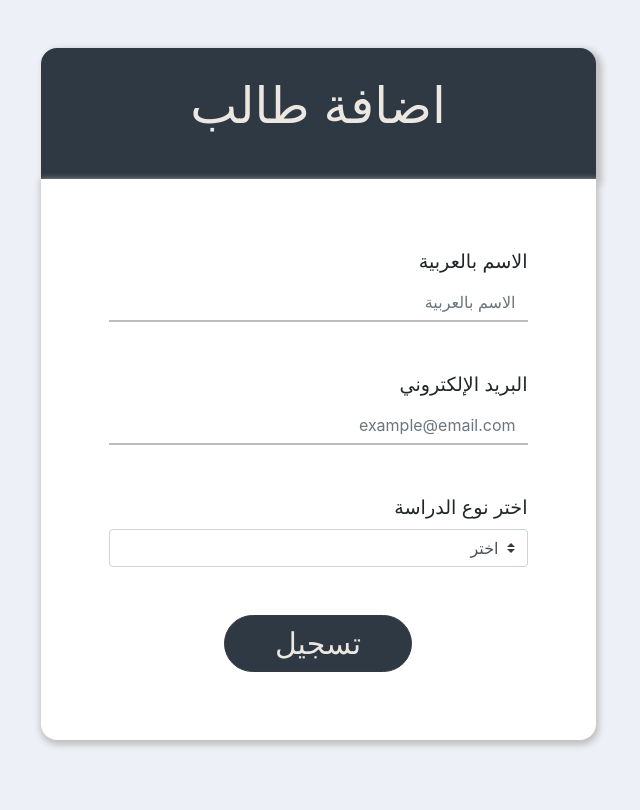
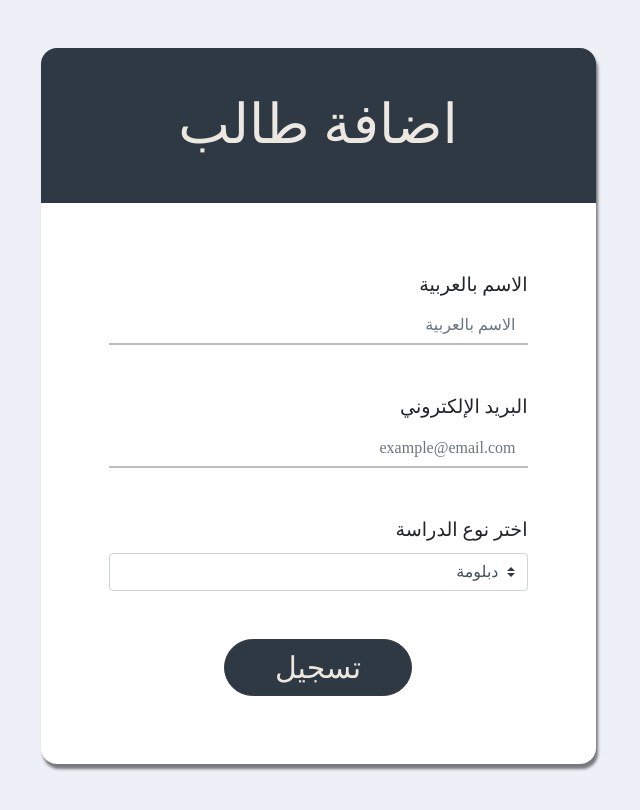
Before and after one commit to youssifYasser/post-graduate-system, a React (Create React App) app: page / in a window 1280 px wide. Shown: the whole page, without its empty margins (322-962 px from the left). Built offline with nearby package versions, Linux system fonts and the light colour scheme.

Commit message:
Added Validation

```diff
--- a/src/App.js
+++ b/src/App.js
@@ -1,6 +1,6 @@
 import React, { Component } from 'react';
 
-import AddStudent from './components/add-student/addStudent-container'
+import AddStudent from './Components/add-student/addStudent-container'
 
 class App extends Component {
   render() {
--- a/src/components/add-student/addStudent-container.js
+++ b/src/components/add-student/addStudent-container.js
@@ -1,27 +1,40 @@
-import React, { Component } from 'react';
+import React, { useState } from 'react';
 
 import AddStudentView from './addStudent-view';
 
-class AddStudent extends Component {
-    state = {
+const AddStudent = () => {
+    const [validated, setValidated] = useState(false)
+    const [student, setStudent] = useState({
         nameInArabic: '',
         email: '',
         type: ''
+    })
+
+    const handleChange = (event) => {
+        const { name, value } = event.target;
+        setStudent({ ...student, [name]: value });
     }
 
-    handleChange = (event) => {
-        const {name, value} = event.target;
-        this.setState({[name]: value});
+    const handleSubmit = (event) => {
+        event.preventDefault()
+        const form = event.currentTarget
+
+        if (form.checkValidity() === false) {
+            setValidated(true)
+            event.stopPropagation()
+        } else {
+            console.log(JSON.stringify(student))
+        }
     }
 
-    render() {
-        return(
-            <AddStudentView
-                state = {this.state}
-                handleChange = {this.handleChange}
-            />
-        )
-    }
+    return (
+        <AddStudentView
+            validated = {validated}
+            handleChange={handleChange}
+            handleSubmit={handleSubmit}
+        />
+    )
+
 }
 
 export default AddStudent;
--- a/src/components/add-student/addStudent-style.css
+++ b/src/components/add-student/addStudent-style.css
@@ -1,27 +1,36 @@
-/* .addStudent{
+.addStudent{
     font-family: 'Markazi Text', serif;
-} */
+}
+
 .addStudent .header{
     padding: 20px;
     background: #2f3944 !important;
     color: #ece8e1;
-    font-size: 50px;
+    font-size: 55px;
     border-radius: 1rem 1rem 0rem 0rem;
-    box-shadow: 4px 3px 6px 2px #c0c0c0;
     max-width: 50%;
     margin-left: auto;
     margin-right: auto;
+    box-shadow: 2px 5px 3px 0px rgba(0, 0, 0, 0.5);
+    transition: box-shadow 0.3s linear;
 }
-
+.addStudent .header p{
+    margin-top: 16px;
+}
 .addStudent .main{
     padding: 20px;
     background-color: #fff;
     border-radius: 0rem 0rem 1rem 1rem;
-    box-shadow: 1px 3px 6px 2px #c0c0c0;
     max-width: 50%;
     margin-left: auto;
     margin-right: auto;
+    box-shadow: 2px 5px 3px 0px rgba(0, 0, 0, 0.5);
+    transition: box-shadow 0.3s linear;
 }
+/* .addStudent .main:hover,
+.addStudent .header:hover{
+    box-shadow: 4px 10px 5px 0px rgba(0, 0, 0, 0.5);
+} */
 .addStudent .main .form-control{
     border-top: none;
     border-left: none;
--- a/src/components/add-student/addStudent-view.js
+++ b/src/components/add-student/addStudent-view.js
@@ -7,20 +7,25 @@ function AddStudent(props) {
     const state = props;
     return (
         <Container className="addStudent mt-5 mb-5">
+
             <div className="header">
                 <p className="text-center">اضافة طالب</p>
             </div>
+
             <div className="main">
-                <Form className="text-right m-5 mb-2 form">
+                <Form className="text-right m-5 mb-2 form" noValidate validated={state.validated} onSubmit={state.handleSubmit}>
 
                     <Form.Group className="mb-5">
                         <Form.Label>الاسم بالعربية</Form.Label>
                         <Form.Control
-                            name = "nameInArabic"
-                            placeholder = "الاسم بالعربية"
-                            value = {state.nameInArabic}
-                            onChange = {state.handleChange}
+                            name="nameInArabic"
+                            placeholder="الاسم بالعربية"
+                            onChange={state.handleChange}
+                            pattern='^[\u0600-\u065F\u066A-\u06EF\u06FA-\u06FF ]+$'
                         />
+                        <Form.Control.Feedback type='invalid'>
+                            من فضلك أدخل الاسم باللغة العربية فقط.
+                        </Form.Control.Feedback>
                     </Form.Group>
 
                     <Form.Group className="mb-5">
@@ -29,9 +34,13 @@ function AddStudent(props) {
                             type="email"
                             name="email"
                             placeholder="example@email.com"
-                            value = {state.email}
-                            onChange = {state.handleChange}
+                            onChange={state.handleChange}
+                            pattern='^[a-zA-Z0-9$@$!%*?&#^-_. +]+$'
                         />
+                        <Form.Control.Feedback type='invalid'>
+                            من فضلك أدخل البريد الإلكترونى بالطريقة الصحيحة
+                            (example@mail.com).
+                        </Form.Control.Feedback>
                     </Form.Group>
 
                     <Form.Group controlId="exampleForm.SelectCustom" className="mb-5">
@@ -39,11 +48,9 @@ function AddStudent(props) {
                         <Form.Control
                             as="select"
                             name="type"
-                            value={state.type}
                             onChange={state.handleChange}
                             custom
                         >
-                            <option>اختر</option>
                             <option>دبلومة</option>
                             <option>تمهيدي</option>
                             <option>ماجستير</option>
@@ -52,7 +59,7 @@ function AddStudent(props) {
                     </Form.Group>
 
                     <div className="text-center">
-                        <Button variant="dark" className="regBtn">تسجيل</Button>
+                        <Button variant="dark" className="regBtn" type="submit">تسجيل</Button>
                     </div>
                 </Form>
             </div>
```
Also changed, not shown: 1 other file (tests, documents, lock files or other folders).
